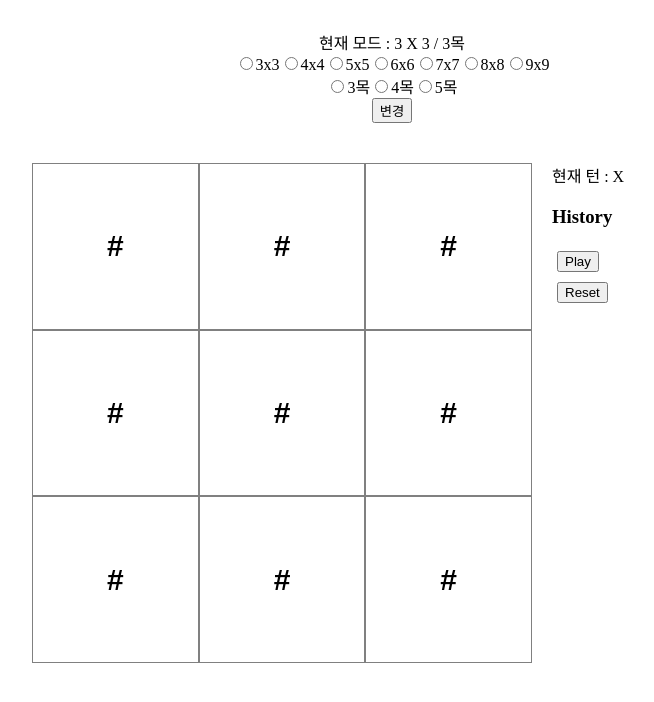
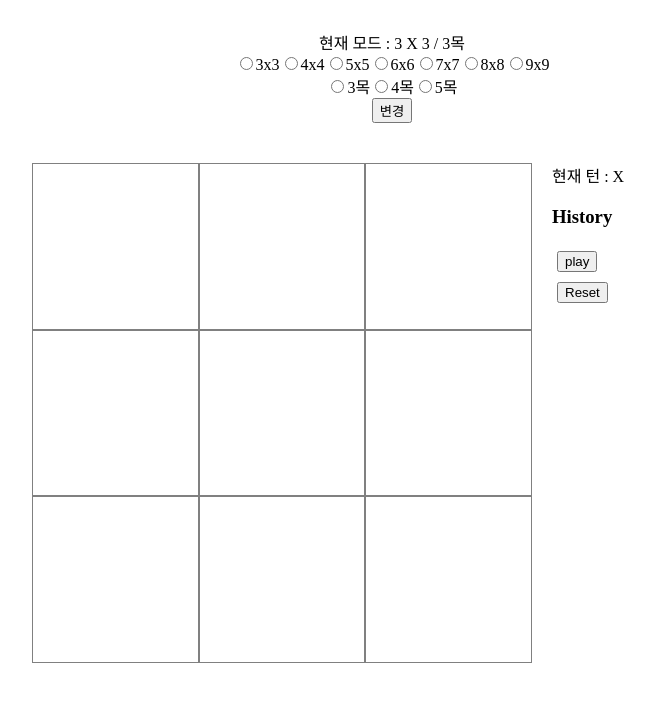
Before and after one commit to oh-dongyeop/Tic-Tac-Toe, a React (Create React App) app: page / in a window 1280 px wide. Shown: the top 702 px of the page, without its empty margins (248-902 px from the left). Built offline with nearby package versions, Linux system fonts and the light colour scheme.

Commit message:
수정중

```diff
--- a/src/App.tsx
+++ b/src/App.tsx
@@ -1,4 +1,4 @@
-import React from "react"
+import React,{useState} from "react"
 import "./App.css"
 
 import Board from "./components/Board"
@@ -8,48 +8,33 @@ import Message from "./components/Message"
 
 import isEnd from "./isEnd"
 
-interface State {
-  size: number
-  mode: number
-  history: (string | null)[][]
-  point: number
-  turn: string
-}
+function App(props : {}) {
+  const [size, setSize] = useState(3);
+  const [mode, setMode] = useState(3);
+  const [history, setHistory] = useState([Array(9).fill(null)]);
+  const [point, setPoint] = useState(0);
+  const [turn, setTurn] = useState('X');
 
-class App extends React.Component<{}, State> {
-  constructor(props: {}) {
-    super(props)
-    this.state = {
-      size: 3,
-      mode: 3,
-      history: [Array(9).fill("#")],
-      point: 0,
-      turn: "X",
-    }
-  }
+  const newHistory: (string | null)[][] = history.slice(0, point + 1)
+  const current: (string | null)[] = newHistory[newHistory.length - 1].slice()
 
-  changeMode(e: React.FormEvent<HTMLFormElement>): void {
+  function changeMode(e: React.FormEvent<HTMLFormElement>): void {
     e.preventDefault()
     const target = e.target as HTMLFormElement
     const newSize: number = Number(target.size.value)
     const newMode: number = Number(target.mode.value)
     if (newSize && newMode && newMode <= newSize) {
-      this.setState({
-        size: newSize,
-        mode: newMode,
-        history: [Array(newSize * newSize).fill(null)],
-        point: 0,
-        turn: "X",
-      })
+      setSize(newSize);
+      setMode(newMode);
+      setHistory([Array(newSize * newSize).fill(null)]);
+      setPoint(0);
+      setTurn("X");
     } else {
       alert("값 입력 오류 // 보드 사이즈를 늘리세요.")
     }
   }
 
-  handleClick(i: number): void {
-    const point: number = this.state.point
-    const history: (string | null)[][] = this.state.history.slice(0, point + 1)
-    let current: (string | null)[] = history[history.length - 1].slice()
+  function handleClick(i: number): void {
     for (let i = 0; i < current.length; i++) {
       if (current[i] === "#") {
         current[i] = null
@@ -57,56 +42,44 @@ class App extends React.Component<{}, State> {
     }
     if (
       (!current[i] || current[i] === "#") &&
-      !isEnd(current, this.state.size, this.state.mode, point).includes("Victory")
+      !isEnd(current, size, mode, point).includes("Victory")
     ) {
-      current[i] = this.state.turn
-      this.setState({
-        history: history.concat([current]),
-        turn: this.state.turn === "X" ? "O" : "X",
-        point: history.length,
-      })
+      current[i] = turn
+      setHistory(newHistory.concat([current]));
+      setTurn(turn === "X" ? "O" : "X");
+      setPoint(newHistory.length)
     }
   }
 
-  jumpTo(i: number): void {
-    this.setState({
-      point: i,
-      turn: i % 2 === 0 ? "X" : "O",
-    })
+  function jumpTo(i: number): void {
+    setPoint(i);
+    setTurn(i % 2 === 0 ? "X" : "O");
   }
 
-  reset(): void {
-    this.setState({
-      history: [Array(this.state.size * this.state.size).fill(null)],
-      point: 0,
-      turn: "X",
-    })
+  function reset(): void {
+    setHistory([Array(size * size).fill(null)]);
+    setPoint(0);
+    setTurn("X");
   }
 
-  render(): JSX.Element {
-    const point: number = this.state.point
-    const history: (string | null)[][] = this.state.history.slice(0, point + 1)
-    const current: (string | null)[] = history[history.length - 1].slice()
-    const size: number = this.state.size
-    const mode: number = this.state.mode
   return (
     <div className="App">
       <header>
         <span>
           현재 모드 : {size} X {size} / {mode}목
         </span>
-          <Mode onSubmit={this.changeMode.bind(this)} />
+        <Mode onSubmit={changeMode} />
       </header>
       <section className="Main">
         <article className="Board">
-            <Board size={size} boxes={current} onClick={this.handleClick.bind(this)} />
+          <Board size={size} boxes={current} onClick={handleClick} />
         </article>
         <article className="History">
           <Message value={isEnd(current, size, mode, point)} />
           <History
-              history={this.state.history}
-              onClick={this.jumpTo.bind(this)}
-              reset={this.reset.bind(this)}
+            history={history}
+            onClick={jumpTo}
+            reset={reset}
             point={point}
           />
         </article>
@@ -114,6 +87,6 @@ class App extends React.Component<{}, State> {
     </div>
   )
 }
-}
+
 
 export default App
--- a/src/components/Board.tsx
+++ b/src/components/Board.tsx
@@ -7,13 +7,12 @@ interface BoardProps {
   onClick: (i : number) => void
 }
 
-class Board extends React.Component<BoardProps> {
-  render() : JSX.Element {
-    let boxes : JSX.Element[] = this.props.boxes.map((value: string | null, index: number) => {
-      return <Box key={index} value={value} onClick={this.props.onClick.bind(this,index)} />
-    })
-    return <div className="Boxes" style={{gridTemplateColumns: `repeat( ${this.props.size},1fr)`}}>{boxes}</div>
-  }
+function Board(props : BoardProps){
+  let boxes : JSX.Element[] = props.boxes.map((value: string | null, index: number) => {
+    return <Box key={index} value={value} onClick={()=>{props.onClick(index)}} />
+  })
+  return <div className="Boxes" style={{gridTemplateColumns: `repeat( ${props.size},1fr)`}}>{boxes}</div>
 }
 
+
 export default Board
--- a/src/components/Box.tsx
+++ b/src/components/Box.tsx
@@ -5,14 +5,12 @@ interface BoxProps {
   onClick: () => void
 }
 
-class Box extends React.Component<BoxProps> {
-  render() {
-    return (
-      <button className="Box" onClick={this.props.onClick.bind(this)}>
-        <span className="value">{this.props.value}</span>
-      </button>
-    )
-  }
+function Box(props : BoxProps){
+  return (
+    <button className="Box" onClick={(e)=>props.onClick()}>
+      <span className="value">{props.value}</span>
+    </button>
+  )
 }
 
 export default Box
--- a/src/components/History.tsx
+++ b/src/components/History.tsx
@@ -1,4 +1,5 @@
-import React from "react"
+import { resolve } from "dns";
+import React,{useEffect, useState} from "react"
 
 interface HistoryProps {
   history: (string | null)[][]
@@ -7,106 +8,125 @@ interface HistoryProps {
   point: number
 }
 
-interface HistoryState {
-  switch: string
-}
+function History(props : HistoryProps) {
 
-class History extends React.Component<HistoryProps, HistoryState> {
-  constructor(props: HistoryProps) {
-    super(props)
-    this.state = {
-      switch: "Play",
+  function prev(i: number) :void {
+    if (i > 0) {
+      props.onClick(i - 1)
     }
   }
 
-  prev(i: number) :void {
-    if (i > 0) {
-      this.props.onClick(i - 1)
+  function next(i: number) :void{
+    if (i < props.history.length - 1) {
+      props.onClick(i + 1)
     }
   }
 
-  next(i: number) :void{
-    if (i < this.props.history.length - 1) {
-      this.props.onClick(i + 1)
+  let [isPlay, setPlay] = useState<boolean>(false);
+
+  let timer: any = null;
+
+  useEffect(() => {
+    console.log("isPlay", isPlay, timer)
+    const _history : (string | null)[][] = props.history;
+    const _point: number = props.point;
+
+    if (isPlay) {
+      if(timer) {
+        clearInterval(timer);
       }
+      let i : number = _point === _history.length - 1 ? 0 : _point
+      timer = setInterval(() => {
+        console.log("setInterval", timer);
+        console.log(i, _history.length)
+        if (i < _history.length) {
+          props.onClick(i++)
+        } else {
+          clearInterval(timer)
         }
+      }, 1000)
+    } else {
+      console.log("before", timer);
+      clearInterval(timer)
+      console.log("after", timer);
+    }
+  }, [isPlay]);
 
-  play() : void {
-    const _history : (string | null)[][] = this.props.history;
-    const _point: number = this.props.point;
-    if (this.state.switch === "Play") {
-      this.setState({ switch: "Stop" })
-      let i : number = _point === _history.length - 1 ? 0 : _point
-      const play : NodeJS.Timeout= setInterval(() => {
-        if (i < _history.length && this.state.switch === "Stop") {
-          this.props.onClick(i++)
-        } else {
-          this.setState({ switch: "Play" })
-          clearInterval(play)
-        }
-      }, 300)
-    } else {
-      this.setState({ switch: "Play" })
-    }
-  }
+  // function play() : void {
+  //   const _history : (string | null)[][] = props.history;
+  //   const _point: number = props.point;
+  //   if (control === "Play") {
+  //     setControl('Stop');
+  //     let i : number = _point === _history.length - 1 ? 0 : _point
+  //     const play : NodeJS.Timeout= setInterval(() => {
+  //       if (i < _history.length && control === "Stop") {
+  //         props.onClick(i++)
+  //       } else {
+  //         setControl("Play");
+  //         clearInterval(play)
+  //       }
+  //     }, 300)
+  //   } else {
+  //     setControl("Play");
+  //   }
+  // }
 
-  history() {
-    return this.props.history.map((_, index: number) => {
+  function history() {
+    return props.history.map((_, index: number) => {
       if (index === 0) {
         return (
-          <button key={index} onClick={this.props.reset}>
+          <button key={index} onClick={props.reset}>
             Reset
           </button>
         )
       }
       return (
-        <button key={index} onClick={this.props.onClick.bind(this,index)}>
+        <button key={index} onClick={props.onClick(index)}>
           Jump to {index}
         </button>
       )
     })
   }
-  showButton(){
-    const _point: number = this.props.point;
-    if(this.props.history.length < 2){
+
+  function showButton(){
+    const _point: number = props.point;
+    if(props.history.length < 2){
       return
     }
-    if(this.props.history.length-1 === this.props.point){
+    if(props.history.length-1 === props.point){
       return (
       <div>
-        <button onClick={this.prev.bind(this,_point)}>{"<"}</button>
+        <button onClick={(e) => {prev(_point)}}>{"<"}</button>
       </div>
       )
     }else if( _point === 0){
-      return <button onClick={this.next.bind(this,_point)}>{">"}</button>
+      return <button onClick={(e) => {next(_point)}}>{">"}</button>
     }
     else{
       return (
       <div>
-        <button onClick={this.prev.bind(this,_point)}>{"<"}</button>
-        <button onClick={this.next.bind(this,_point)}>{">"}</button>
+        <button onClick={(e) => {prev(_point)}}>{"<"}</button>
+        <button onClick={(e) => {next(_point)}}>{">"}</button>
       </div>
       )
     }
   }
 
-  render() : JSX.Element {
-
   return (
     <div>
       <h1>History</h1>
       <div className="PrevNext">
-          {this.showButton()}
+        {showButton()}
         <button
-            onClick={this.play.bind(this)}
+          onClick={() => { setPlay(!isPlay) }}
         >
-            {this.state.switch}
+          {isPlay ? `stop` : `play`}
         </button>
       </div>
-        {this.history.bind(this)()}
+      {history()}
     </div>
   )
-  }
+
 }
 
 export default History
--- a/src/components/Message.tsx
+++ b/src/components/Message.tsx
@@ -4,10 +4,9 @@ interface MessageProps {
   value: string
 }
 
-class Message extends React.Component<MessageProps> {
-  render() : JSX.Element {
-    return <span>{this.props.value}</span>
-  }
+function Message(props:MessageProps){
+  return <span>{props.value}</span>
 }
 
+
 export default Message
--- a/src/components/Mode.tsx
+++ b/src/components/Mode.tsx
@@ -4,10 +4,9 @@ interface ModeProps {
   onSubmit: (event : React.FormEvent<HTMLFormElement>) => void
 }
 
-class Mode extends React.Component<ModeProps> {
-  render() : JSX.Element {
+function Mode(props : ModeProps) {
   return (
-      <form className="Mode" onSubmit={this.props.onSubmit.bind(this)}>
+    <form className="Mode" onSubmit={props.onSubmit}>
       <div>
         <input type="radio" name="size" value={3} />
         3x3
@@ -36,6 +35,5 @@ class Mode extends React.Component<ModeProps> {
     </form>
   )
 }
-}
 
 export default Mode
--- a/src/lap/sharpWin.tsx
+++ b/src/lap/sharpWin.tsx
@@ -1,3 +1,6 @@
+export default function(){
+
+}
 /**
  * export default function sharpWin(
     current: (string | null)[],
```
Lines whose indentation alone changed are shown as unchanged.
